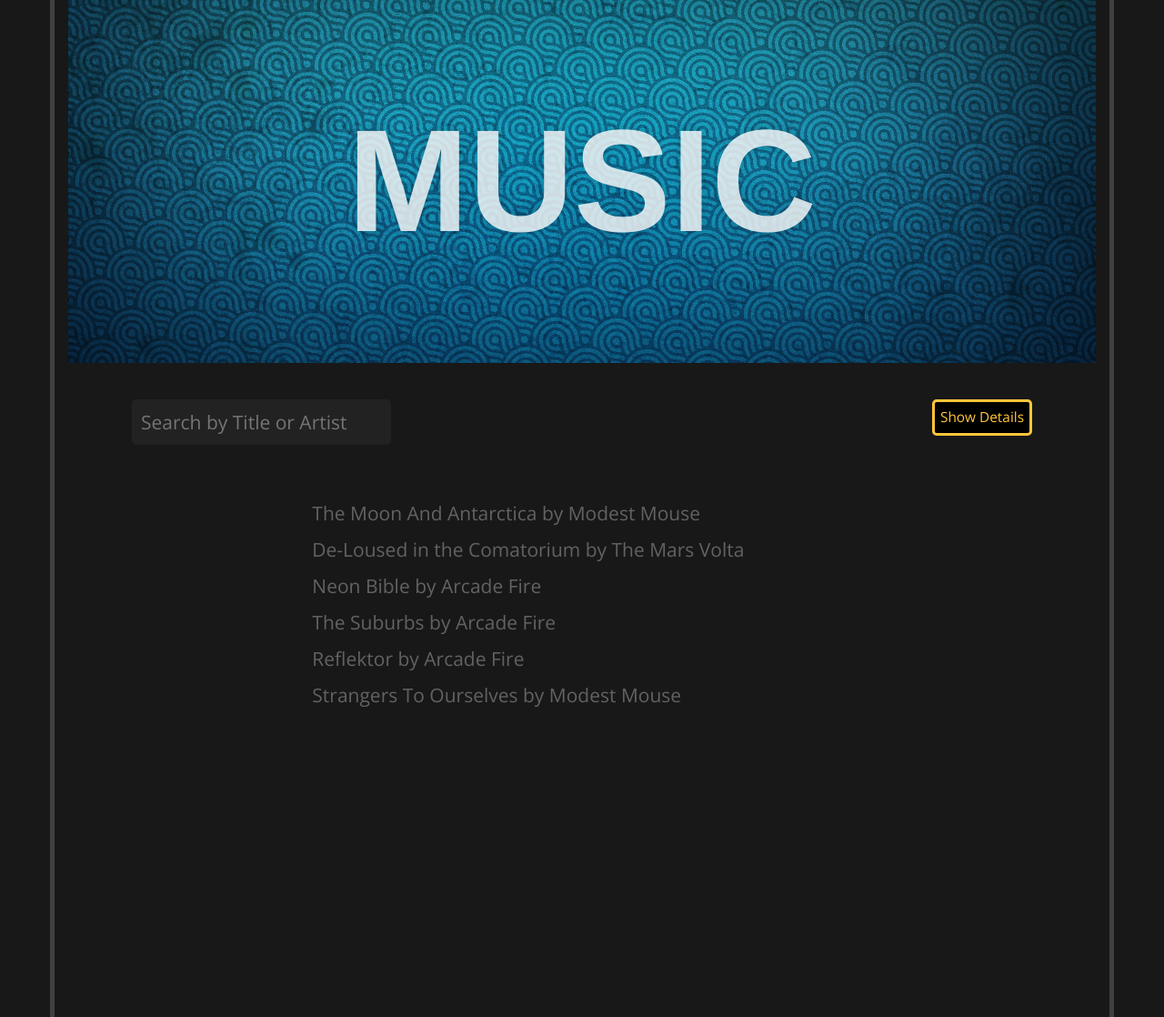
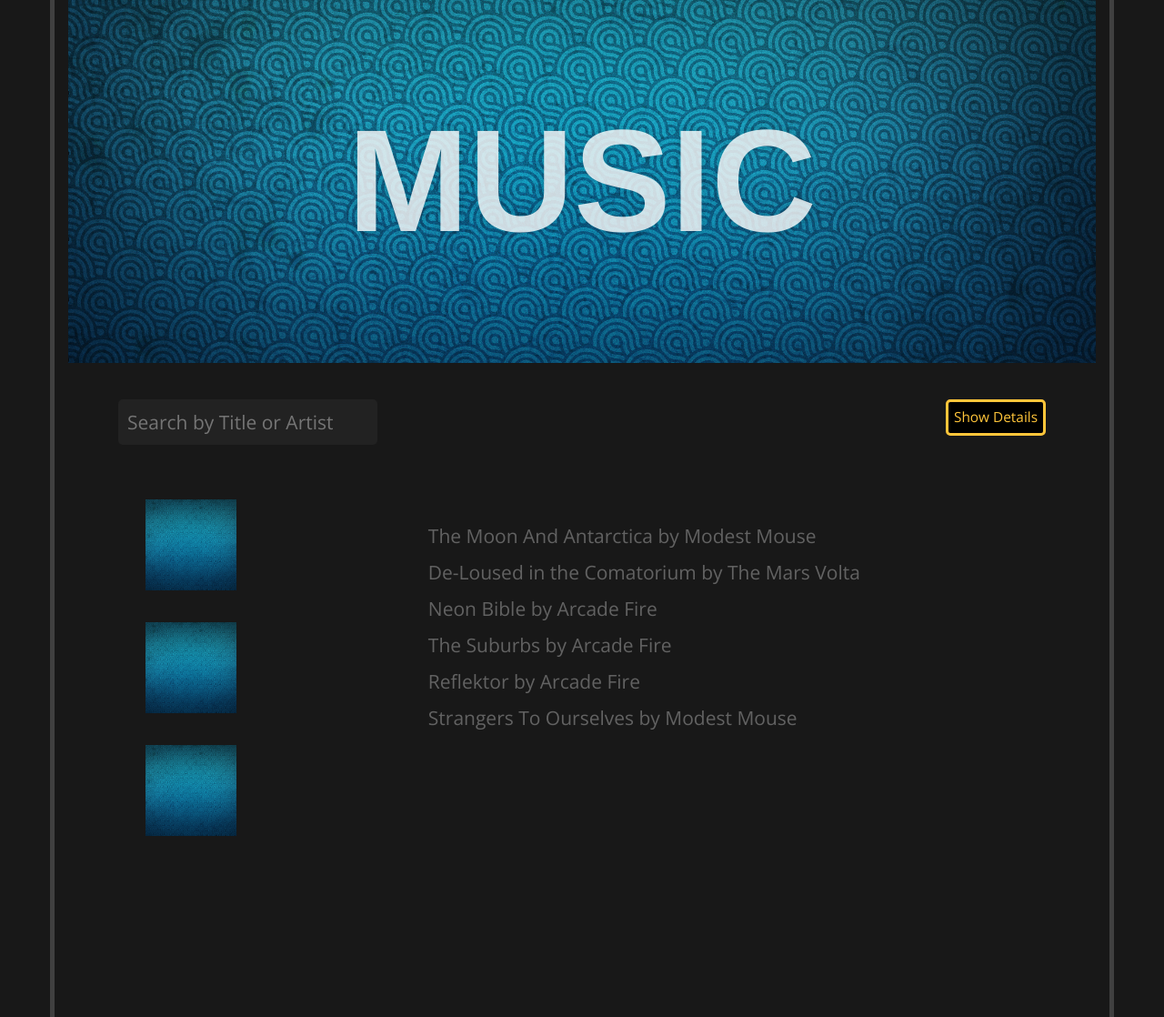
Before and after one commit to lmnleaf/albums, a Flask app: page / in a window 1280 px wide. Shown: the part 21-1139 px from the top of the page at 91% size. Run offline with Flask 2, Linux system fonts and the light colour scheme; some libraries are stand-ins or nearby versions.

Commit message:
adds boxes for styling and tweaks other css

```diff
--- a/static/css/styles.css
+++ b/static/css/styles.css
@@ -9,8 +9,13 @@
   height: 150px;
   width: 150px;
   margin-bottom: 25px;
-  border: 3px solid white;
+  border: 3px solid rgba(98, 98, 98, 1.0);
   border-radius: 4px;
+}
+
+.image-column {
+  width: 175px;
+  padding-top: 10px;
 }
 
 .albums {
@@ -57,13 +62,15 @@
   background: rgba(44, 44, 44, 1.0);
 }
 
+.search-row {
+  margin-bottom: 25px;
+}
+
 .main-container {
   font-family: 'Open Sans', sans-serif;
 }
 
 .container {
-  /*border-left: 5px solid rgba(255, 197, 58, 1.0);
-  border-right: 5px solid rgba(255, 197, 58, 1.0);*/
   border-left: 5px solid rgba(64, 64, 64, 1.0);
   border-right: 5px solid rgba(64, 64, 64, 1.0);
 }
@@ -76,8 +83,6 @@
   height: 40px;
   border-radius: 5px;
   border: 3px solid rgba(255, 197, 58, 1.0);
-  /*border: 3px solid rgba(78, 161, 189, 1.0);*/
-  /*color: rgba(4, 98, 129, 1.0);*/
   color: rgba(255, 197, 58, 1.0);
   font: bold;
   font-size: 1.1em;
@@ -85,16 +90,12 @@
 }
 
 .info-button:hover {
-  /*background: rgba(4, 98, 129, 1.0);*/
   background: rgba(255, 197, 58, 1.0);
   color: black;
 }
 
 .info-button:focus {
-
-  /*border: 3px solid rgba(3, 77, 101, 1.0);*/
   outline: none;
-  /*background: rgba(4, 98, 129, 1.0);*/
   color: (4, 98, 129, 1.0);
 }
 
@@ -133,6 +134,16 @@
   background-size: cover;
 }
 
+section.module.parallax-small {
+  height: 100px;
+  width: 100px;
+  background-position: 50% 50%;
+  background-repeat: no-repeat;
+  background-attachment: fixed;
+  background-size: cover;
+  margin-top: 35px;
+}
+
 section.module.parallax h1 {
   color: rgba(255, 255, 255, 0.8);
   font-size: 48px;
--- a/static/js/app.jsx
+++ b/static/js/app.jsx
@@ -48,7 +48,10 @@
         if (this.state.showAlbum) {
           return (
             <li className="album row more-info" onClick={ this.hideAlbum }>
-              { <img className="thumb col-md-offset-2 col-md-1" src={this.props.album.image_url} onClick={ this.hideAlbum }/> }
+              { <img
+                className="thumb col-md-offset-2 col-md-1"
+                src={this.props.album.image_url} onClick={ this.hideAlbum }
+                /> }
               <div className="col-md-5 pull-right album-info">
                 <div className="row">
                   { this.props.album.title }
@@ -74,8 +77,10 @@
       } else if (this.props.showAllInfo) {
         return (
           <li className="album row">
-            { <img className="thumb col-md-offset-2 col-md-1" src={this.props.album.image_url}/> }
-          <div className="col-md-5 pull-right album-info">
+            <div className="col-md-offset-2 col-md-1 image-column">
+              { <img className="thumb" src={this.props.album.image_url}/> }
+            </div>
+            <div className="col-md-7 pull-right album-info">
               <div className="row">
                 { this.props.album.title }
               </div>
@@ -98,7 +103,11 @@
     handleUserInput: function(filterText, filterResult, albums) {
       var filterResults = [];
       this.state.albums.forEach(function(album) {
-        if (album.artist.toLowerCase().indexOf(filterText.toLowerCase()) != -1 || album.title.toLowerCase().indexOf(filterText.toLowerCase()) != -1) {
+        if (
+            album.artist.toLowerCase().indexOf(filterText.toLowerCase()) != -1
+            ||
+            album.title.toLowerCase().indexOf(filterText.toLowerCase()) != -1
+          ) {
           filterResults.push(album);
         }
       });
@@ -136,15 +145,31 @@
       var self = this;
       return (
         <div>
-        <div className="row">
+          <div className="search-row row">
             <SearchBar
               filterText={this.state.filterText}
               filterResult={this.state.filterResult}
               onUserInput={this.handleUserInput}
             />
-        <button className="info-button pull-right" onClick={ this.showAllInfo }>Show Details</button>
+            <button className="info-button pull-right" onClick={ this.showAllInfo }>
+              Show Details
+            </button>
           </div>
-        <ul className="albums">
+          <div className="col-md-2">
+            <section className="module parallax-small parallax-1">
+              <div className="module-container">
+              </div>
+            </section>
+            <section className="module parallax-small parallax-1">
+              <div className="module-container">
+              </div>
+            </section>
+            <section className="module parallax-small parallax-1">
+              <div className="module-container">
+              </div>
+            </section>
+          </div>
+          <ul className="albums col-md-10">
           {
             self.state.filteredAlbums.map(function(album, i, showAllInfo) {
                 return (
--- a/templates/index.html
+++ b/templates/index.html
@@ -10,7 +10,9 @@
     <link rel="stylesheet" href={{ url_for('static', filename="css/styles.css")}}>
   </head>
   <body>
+
     <div class="container">
+
       <section class="module parallax parallax-1">
         <div class="module-container">
           <h1>Music</h1>
@@ -19,7 +21,9 @@
 
       <section class="module content">
         <div class="module-container main-container">
+        <div class="row">
           <div id="albums-container"></div>
+        </div>
         </div>
       </section>
 
```
Also changed, not shown: static/images/Elegant_Background-14.jpg (deleted). Lines whose indentation alone changed are shown as unchanged.
